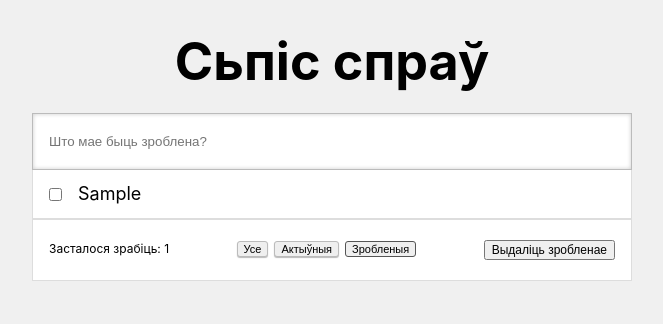
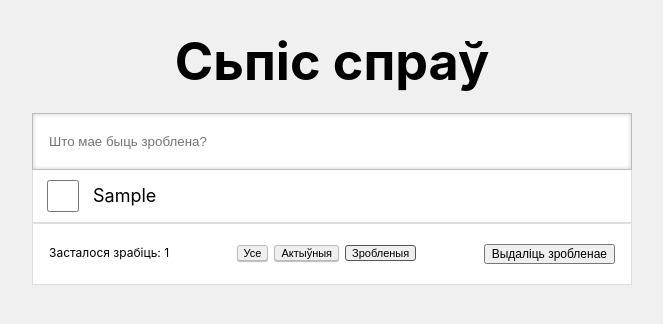
Before and after one commit to ellaine13/react-todo-list, a React (Create React App) app: page / in a window 1280 px wide. Both pictures are taken after typing "Sample" into the empty fields and a click on the button "Зробленыя". Shown: the top 324 px of the page, without its empty margins (308-971 px from the left). Built offline with nearby package versions, Linux system fonts and the light colour scheme.

Commit message:
filters Переключение сделанного/несделанного перенесено со всего элемента li на чекбокс внутри него

```diff
--- a/src/Item.css
+++ b/src/Item.css
@@ -41,7 +41,9 @@
 }
 
 .item__checkbox {
-    margin: 14px 16px;
+    width: 32px;
+    height: 32px;
+    margin: 10px 14px;
     cursor: pointer;
 }
 
--- a/src/Item.js
+++ b/src/Item.js
@@ -3,7 +3,7 @@ import './Item.css';
 
 const Item = ({item, handleToggle, handleItemRemove}) => {
   const handleItemClick = (event) => {
-    handleToggle(event.currentTarget.dataset.id);
+    handleToggle(event.currentTarget.closest('.item').dataset.id);
   }
 
   const handleLabelClick = (event) => {
@@ -22,9 +22,14 @@ const Item = ({item, handleToggle, handleItemRemove}) => {
   }
 
   return (
-    <li data-id={item.id} className={item.complete ? 'item item--done' : 'item'} onClick={handleItemClick}>
+    <li data-id={item.id} className={item.complete ? 'item item--done' : 'item'} >
       <div className='item__container'>
-        <input className='item__checkbox' type='checkbox' checked={item.complete ? 'checked' : false} readOnly />
+        <input
+          className='item__checkbox'
+          type='checkbox'
+          checked={item.complete ? 'checked' : false}
+          onClick={handleItemClick}
+        />
         <span className='item__label' onClick={handleLabelClick}>{item.taskName}</span>
         <button className='remove' type='button' onClick={handleItemRemove}>Выдаліць</button>
       </div>
```
